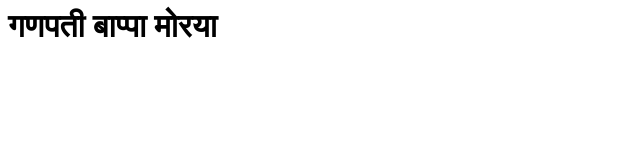
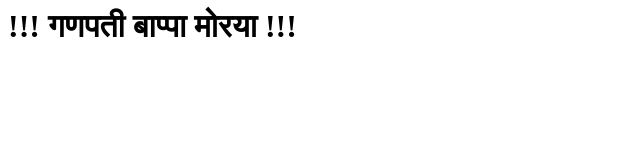
Before and after one commit to vikasdarade/Assignment-1, a plain HTML site: page index.html in a window 1280 px wide. Shown: the whole page, without its empty margins (0-640 px from the left). Drawn offline with Linux system fonts and the light colour scheme.

Commit message:
Update index.html
committ

```diff
--- a/index.html
+++ b/index.html
@@ -1 +1 @@
-<h1>गणपती बाप्पा मोरया</h1>
+<h1>!!! गणपती बाप्पा मोरया !!!</h1>
```
